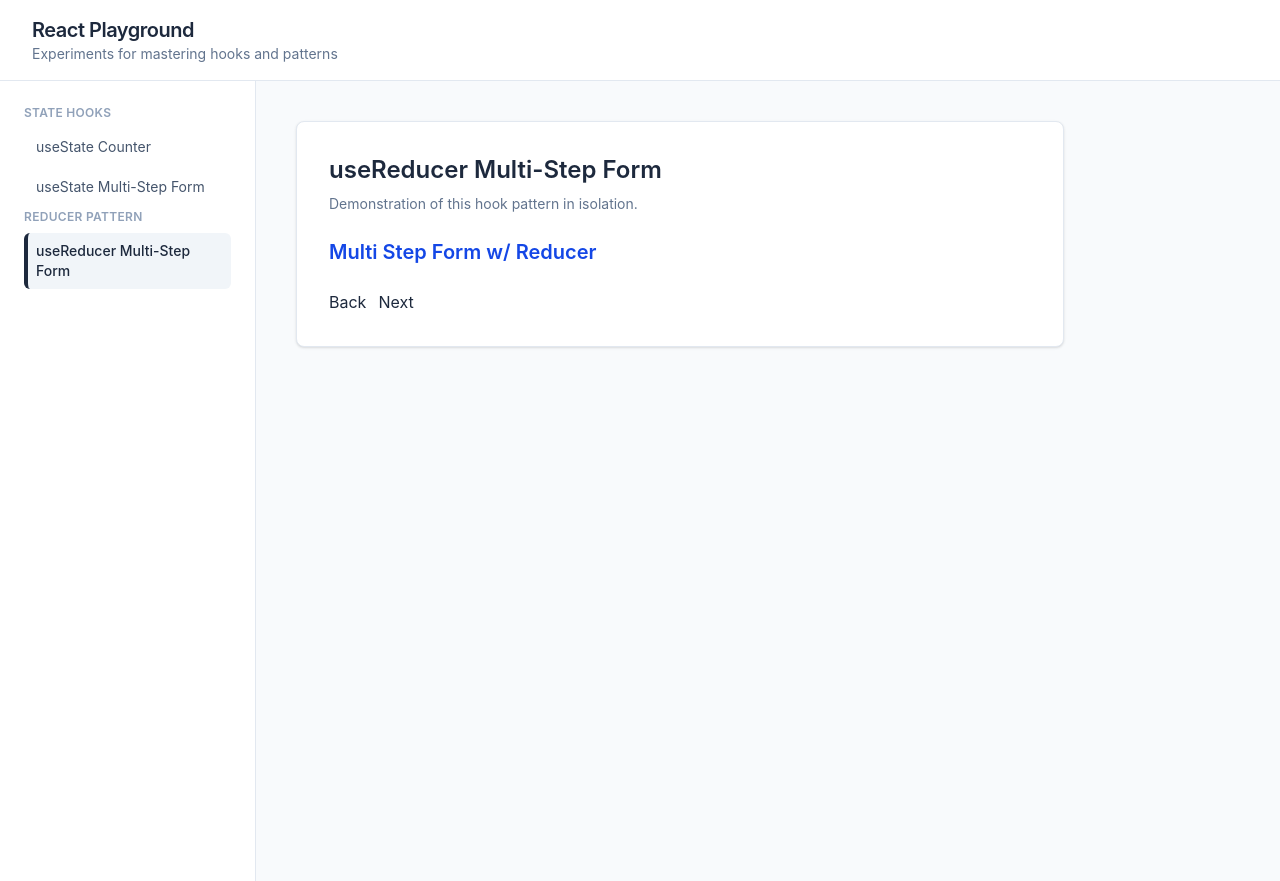
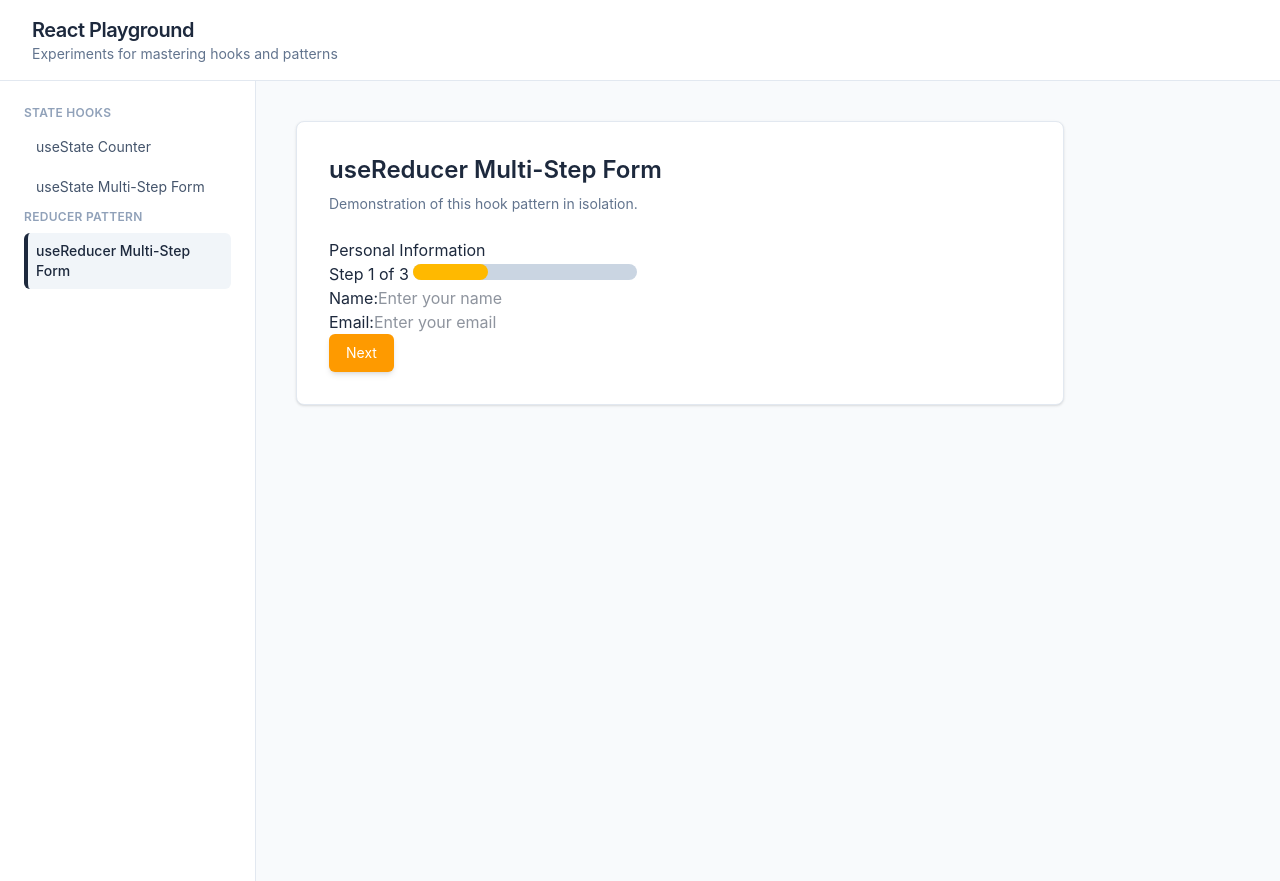
Before and after one commit to marykasp/react-playground, a React app: page / in a window 1280 px wide. Both pictures are taken after a click on the button "useReducer Multi-Step Form". Built offline with nearby package versions, Linux system fonts and the light colour scheme; the HTML template or start-up script is replaced by a standard one.

Commit message:
use multi step form from useState and convert it to useReducer to manage the state - decouple the state updater to the reducer function based on the action invoked

```diff
--- a/src/playground/reducer/MultiStepForm.jsx
+++ b/src/playground/reducer/MultiStepForm.jsx
@@ -1,19 +1,217 @@
 import React from "react";
 
+const initialState = {
+  currentStep: 1,
+  formData: {
+    name: "",
+    email: "",
+    address: "",
+    city: "",
+    zipcode: "",
+  },
+};
+
+function reducer(state, action) {
+  if (action.type === "next") {
+    return {
+      ...state,
+      currentStep: state.currentStep + 1,
+    };
+  } else if (action.type == "prev") {
+    return {
+      ...state,
+      currentStep: state.currentStep - 1,
+    };
+  } else if (action.type === "change") {
+    return {
+      ...state,
+      formData: { ...state.formData, [action.name]: action.value },
+    };
+  } else if (action.type === "submit") {
+    return initialState;
+  } else {
+    throw new Error("This action is not used!");
+  }
+}
+
 export const MultiStepForm = () => {
-  return (
-    <div>
-      <h3 className="text-xl font-semibold mb-4 text-blue-700">
-        Multi Step Form w/ Reducer
-      </h3>
+  const [state, dispatch] = React.useReducer(reducer, initialState);
 
-      {/* display each form based on current step*/}
+  const { currentStep, formData } = state;
 
-      {/* buttons */}
-      <div className="flex gap-3 mt-6">
-        <button>Back</button>
-        <button>Next</button>
-      </div>
-    </div>
-  );
+  const handleNextStep = () => {
+    dispatch({ action: "next" });
+  };
+
+  const handlePrevStep = () => {
+    dispatch({ action: "prev" });
+  };
+
+  const handleChange = (e) => {
+    const name = e.target.name;
+    dispatch({ action: "change", [name]: e.target.value });
+  };
+
+  const handleSubmit = (e) => {
+    e.preventDefault();
+    alert("Form is being submitted!");
+    dispatch({ action: "submit" });
+  };
+
+  if (currentStep === 1) {
+    return (
+      <form onSubmit={handleSubmit}>
+        <h2>Personal Information</h2>
+        <div>
+          <label>Step {currentStep} of 3 </label>
+          <progress
+            className="w-56 [&::-webkit-progress-bar]:rounded-lg [&::-webkit-progress-value]:rounded-lg [&::-webkit-progress-bar]:bg-slate-300 [&::-webkit-progress-value]:bg-amber-400 [&::-moz-progress-bar]:bg-amber-400"
+            value={currentStep}
+            max="3"
+          />
+        </div>
+
+        {/* inputs */}
+        <div>
+          <label htmlFor="name">Name:</label>
+          <input
+            type="text"
+            placeholder="Enter your name"
+            id="name"
+            name="name"
+            value={formData.name}
+            onChange={handleChange}
+          />
+        </div>
+        <div>
+          <label htmlFor="email">Email:</label>
+          <input
+            type="text"
+            placeholder="Enter your email"
+            id="email"
+            name="email"
+            value={formData.email}
+            onChange={handleChange}
+          />
+        </div>
+        <button
+          type="button"
+          onClick={handleNextStep}
+          className="rounded-md bg-amber-500 py-2 px-4 border border-transparent text-center text-sm text-white transition-all shadow-md hover:shadow-lg"
+        >
+          Next
+        </button>
+      </form>
+    );
+  } else if (currentStep === 2) {
+    return (
+      <form onSubmit={handleSubmit}>
+        <h2>Address</h2>
+        <div>
+          <label>Step {currentStep} of 3</label>
+          <progress
+            className="w-56 [&::-webkit-progress-bar]:rounded-lg [&::-webkit-progress-value]:rounded-lg [&::-webkit-progress-bar]:bg-slate-300 [&::-webkit-progress-value]:bg-amber-400 [&::-moz-progress-bar]:bg-amber-400"
+            value={currentStep}
+            max="3"
+          />
+        </div>
+        <div>
+          <label htmlFor="address">Address</label>
+          <input
+            required
+            name="address"
+            id="address"
+            type="address"
+            placeholder="What is your address?"
+            value={formData.address}
+            onChange={handleChange}
+          />
+        </div>
+        <div>
+          <label htmlFor="city">City</label>
+          <input
+            required
+            name="city"
+            id="city"
+            placeholder="What city do you live in?"
+            value={formData.city}
+            onChange={handleChange}
+          />
+        </div>
+        <div>
+          <label htmlFor="zipcode">Zipcode</label>
+          <input
+            required
+            name="zipcode"
+            id="zipcode"
+            type="number"
+            placeholder="What is your zipcode?"
+            value={formData.zipcode}
+            onChange={handleChange}
+          />
+        </div>
+        <div className="flex w-max gap-4">
+          <button
+            type="button"
+            onClick={handleNextStep}
+            className="rounded-md bg-amber-500 py-2 px-4 border border-transparent text-center text-sm text-white transition-all shadow-md hover:shadow-lg"
+          >
+            Next
+          </button>
+
+          <button
+            type="button"
+            className="rounded-md bg-amber-500 py-2 px-4 border border-transparent text-center text-sm text-white transition-all shadow-md hover:shadow-lg"
+            onClick={handlePrevStep}
+          >
+            Previous
+          </button>
+        </div>
+      </form>
+    );
+  } else if (currentStep === 3) {
+    return (
+      <form onSubmit={handleSubmit}>
+        <h2>Confirm your information:</h2>
+        <div>
+          <label>Step {currentStep} of 3</label>
+          <progress
+            className="w-56 [&::-webkit-progress-bar]:rounded-lg [&::-webkit-progress-value]:rounded-lg [&::-webkit-progress-bar]:bg-slate-300 [&::-webkit-progress-value]:bg-amber-400 [&::-moz-progress-bar]:bg-amber-400"
+            value={currentStep}
+            max="3"
+          />
+        </div>
+        <table>
+          <tbody>
+            {Object.keys(formData).map((key) => {
+              return (
+                <tr key={key}>
+                  <td>{key}</td>
+                  <td>{formData[key]}</td>
+                </tr>
+              );
+            })}
+          </tbody>
+        </table>
+        <div className="flex w-max gap-4 my-2">
+          <button
+            type="submit"
+            className="rounded-md bg-amber-500 py-2 px-4 border border-transparent text-center text-sm text-white transition-all shadow-md hover:shadow-lg"
+          >
+            Submit
+          </button>
+
+          <button
+            type="button"
+            className="rounded-md bg-amber-500 py-2 px-4 border border-transparent text-center text-sm text-white transition-all shadow-md hover:shadow-lg"
+            onClick={handlePrevStep}
+          >
+            Previous
+          </button>
+        </div>
+      </form>
+    );
+  } else {
+    return null;
+  }
 };
```
